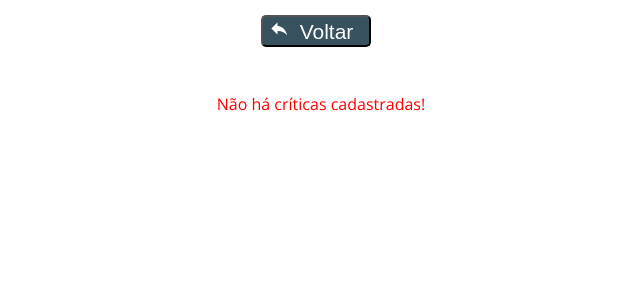
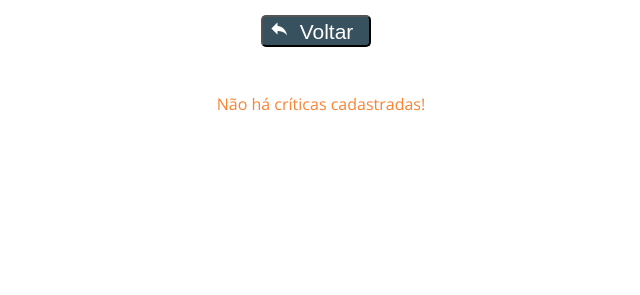
Before and after one commit to caneta9999/Projeto-IES301, a PHP site: page /paginas/Criticas/Estatisticas/estatisticas.php in a window 1280 px wide. Shown: the part 204-499 px from the top of the page, without its empty margins (319-959 px from the left). Run offline with PHP 8.4, Linux system fonts and the light colour scheme; the visitor is signed in with stand-in values (Sample User, id 1); data that the repository does not hold is empty; a stand-in replaces the project's code that opens the database connection; some libraries are stand-ins or nearby versions.

Commit message:
Pequenos ajustes

```diff
--- a/css/css.css
+++ b/css/css.css
@@ -204,10 +204,10 @@ input, select{
     min-width: 330px;
 }
 .mensagemFinalizacao{
-    color: green;
+   color: green;
 }
 .mensagemErro{
-    color: red;
+    color: var(--color-error);
 }
 
 #mensagemErroElogios, #mensagemErroCriticas {
--- a/paginas/Criticas/ConsultarDisciplina/consultar.php
+++ b/paginas/Criticas/ConsultarDisciplina/consultar.php
@@ -71,7 +71,7 @@
     <form action="php.php" method="POST">
       <?php
             echo '<label id="labelDisciplina" for="disciplinaSelect"> Disciplina: </label>';
-            echo '<select class="selectpicker" data-size="10" data-live-search="true" id="disciplinaSelect" onchange="mudaDisciplina()">';
+            echo '<select class="selectpicker" data-size="15" data-live-search="true" id="disciplinaSelect" onchange="mudaDisciplina()">';
             $primeiroId = 0;
             foreach($_SESSION['queryProfessorDisciplinaCriticas2'] as $linha_array) {
 				$codigo = $linha_array['Código'];
```
